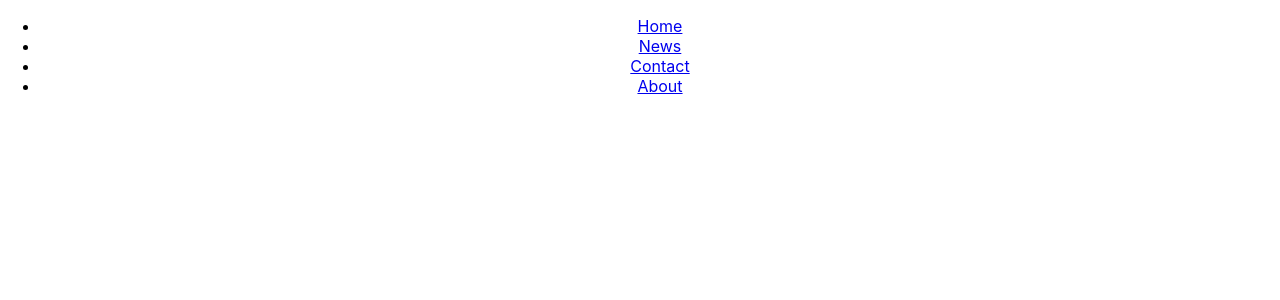
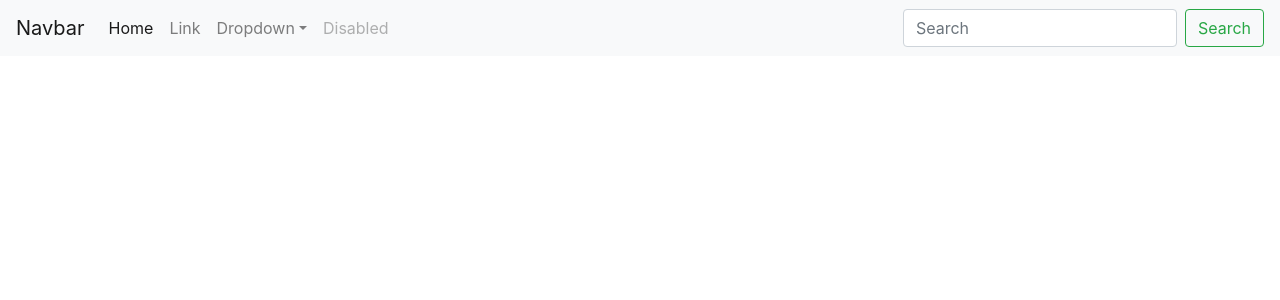
Before and after one commit to mmarfeo/app-react, a React (Create React App) app: page / in a window 1280 px wide. Shown: the top 300 px of the page. Built offline with nearby package versions, Linux system fonts and the light colour scheme.

Commit message:
Entrega 2 poner estilo a la pagina

```diff
--- a/public/index.html
+++ b/public/index.html
@@ -24,6 +24,10 @@
       work correctly both with client-side routing and a non-root public URL.
       Learn how to configure a non-root public URL by running `npm run build`.
     -->
+<!--     bootsrap -->
+    <link rel="stylesheet" href="https://stackpath.bootstrapcdn.com/bootstrap/4.3.1/css/bootstrap.min.css" integrity="sha384-ggOyR0iXCbMQv3Xipma34MD+dH/1fQ784/j6cY/iJTQUOhcWr7x9JvoRxT2MZw1T" crossorigin="anonymous">
+
+
     <title>Reactionnnnnnn App</title>
   </head>
   <body>
--- a/src/components/NavBar.js
+++ b/src/components/NavBar.js
@@ -1,12 +1,44 @@
 function NavBar() {
   return (
     <div className="App">
-      <ul>
-          <li><a href="default.asp">Home</a></li>
-          <li><a href="news.asp">News</a></li>
-          <li><a href="contact.asp">Contact</a></li>
-          <li><a href="about.asp">About</a></li>
-      </ul>
+
+          <nav class="navbar navbar-expand-lg navbar-light bg-light">
+      <a class="navbar-brand" href="#">Navbar</a>
+      <button class="navbar-toggler" type="button" data-toggle="collapse" data-target="#navbarSupportedContent" aria-controls="navbarSupportedContent" aria-expanded="false" aria-label="Toggle navigation">
+        <span class="navbar-toggler-icon"></span>
+      </button>
+
+      <div class="collapse navbar-collapse" id="navbarSupportedContent">
+        <ul class="navbar-nav mr-auto">
+          <li class="nav-item active">
+            <a class="nav-link" href="#">Home <span class="sr-only">(current)</span></a>
+          </li>
+          <li class="nav-item">
+            <a class="nav-link" href="#">Link</a>
+          </li>
+          <li class="nav-item dropdown">
+            <a class="nav-link dropdown-toggle" href="#" id="navbarDropdown" role="button" data-toggle="dropdown" aria-haspopup="true" aria-expanded="false">
+              Dropdown
+            </a>
+            <div class="dropdown-menu" aria-labelledby="navbarDropdown">
+              <a class="dropdown-item" href="#">Action</a>
+              <a class="dropdown-item" href="#">Another action</a>
+              <div class="dropdown-divider"></div>
+              <a class="dropdown-item" href="#">Something else here</a>
+            </div>
+          </li>
+          <li class="nav-item">
+            <a class="nav-link disabled" href="#">Disabled</a>
+          </li>
+        </ul>
+        <form class="form-inline my-2 my-lg-0">
+          <input class="form-control mr-sm-2" type="search" placeholder="Search" aria-label="Search"/>
+          <button class="btn btn-outline-success my-2 my-sm-0" type="submit">Search</button>
+        </form>
+      </div>
+    </nav>
+
+
     </div>
   );
 }
```
